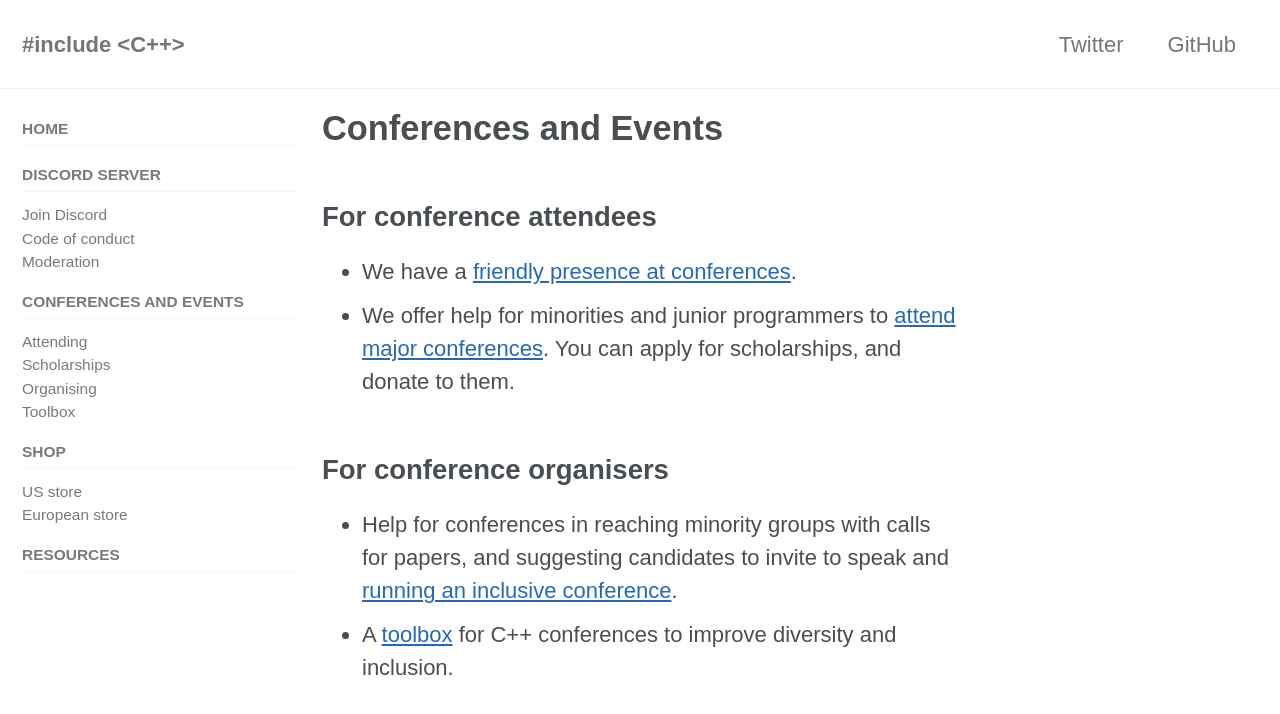
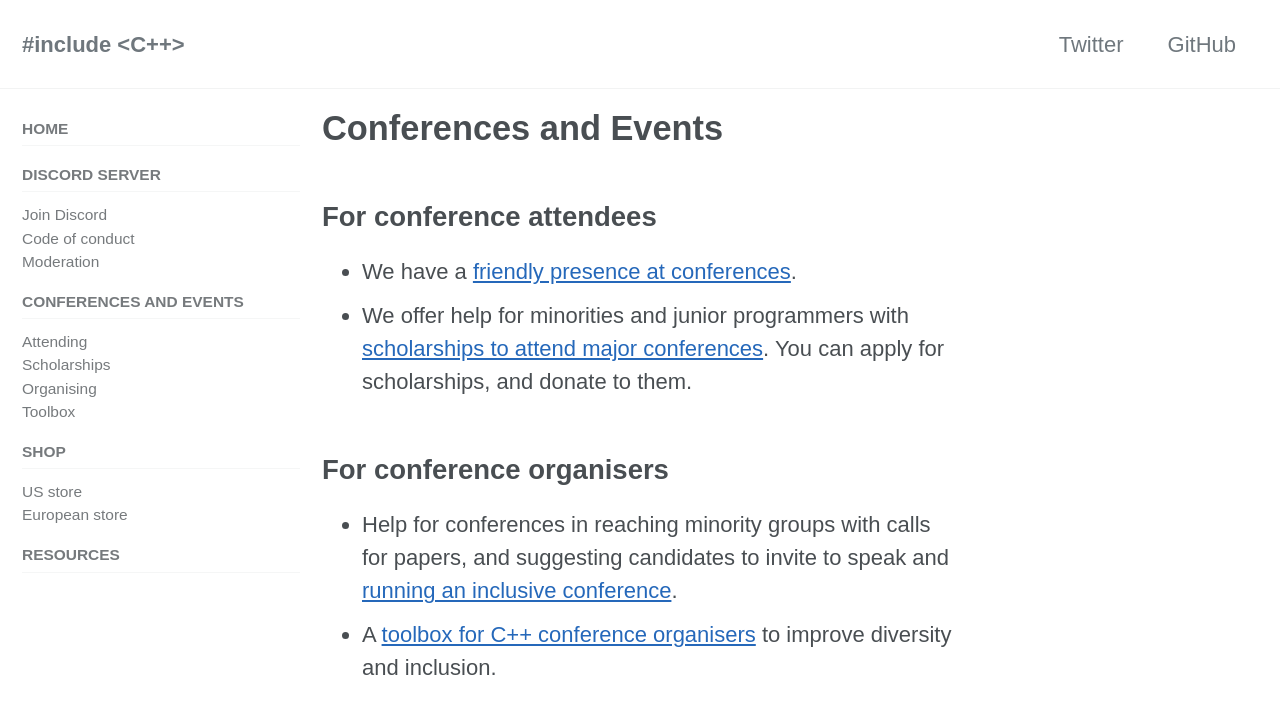
Before and after one commit to include-cpp/include-cpp.github.io, a Jekyll site: the page built from conferences/index.md, in a window 1280 px wide and 900 px high. Shown: the top 714 px of the window. Built offline with Jekyll 4.4.1, drawn with Linux system fonts in a browser that asks for light colours; cached includes are drawn as plain includes; nearby versions of some CDN libraries.

Commit message:
Clarify some link text on the Conferences page
In particular, to add the word "scholarships" for visibility.

```diff
--- a/conferences/index.md
+++ b/conferences/index.md
@@ -6,9 +6,9 @@ title: Conferences and Events
 ## For conference attendees
 
 - We have a [friendly presence at conferences](/conferences/attending-conferences).
-- We offer help for minorities and junior programmers to [attend major conferences](/conferences/scholarships). You can apply for scholarships, and donate to them.
+- We offer help for minorities and junior programmers with [scholarships to attend major conferences](/conferences/scholarships). You can apply for scholarships, and donate to them.
 
 ## For conference organisers
 
 - Help for conferences in reaching minority groups with calls for papers, and suggesting candidates to invite to speak and <a class="page-link" href="/conferences/organising-conferences/">running an inclusive conference</a>.
-- A [toolbox](https://github.com/include-cpp/toolboxes/releases/latest) for C++ conferences to improve diversity and inclusion.
+- A [toolbox for C++ conference organisers](https://github.com/include-cpp/toolboxes/releases/latest) to improve diversity and inclusion.
```
